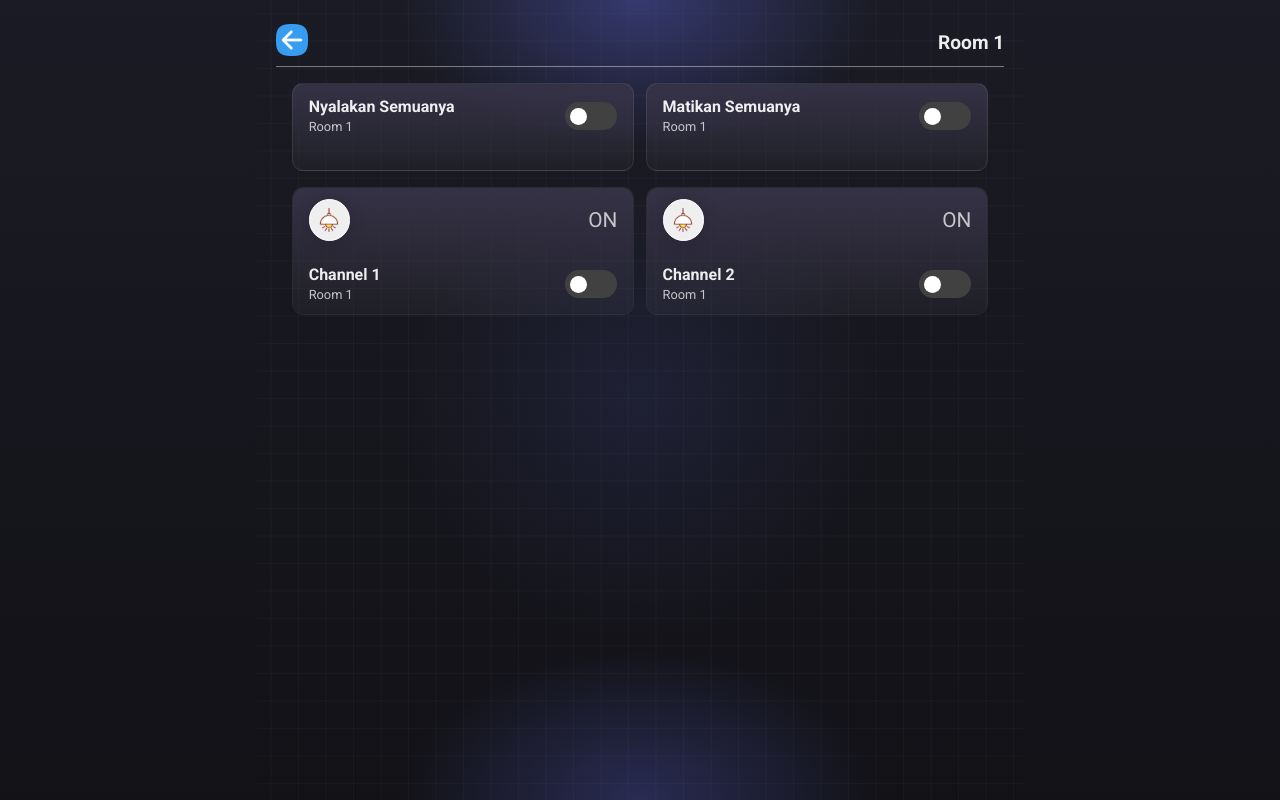
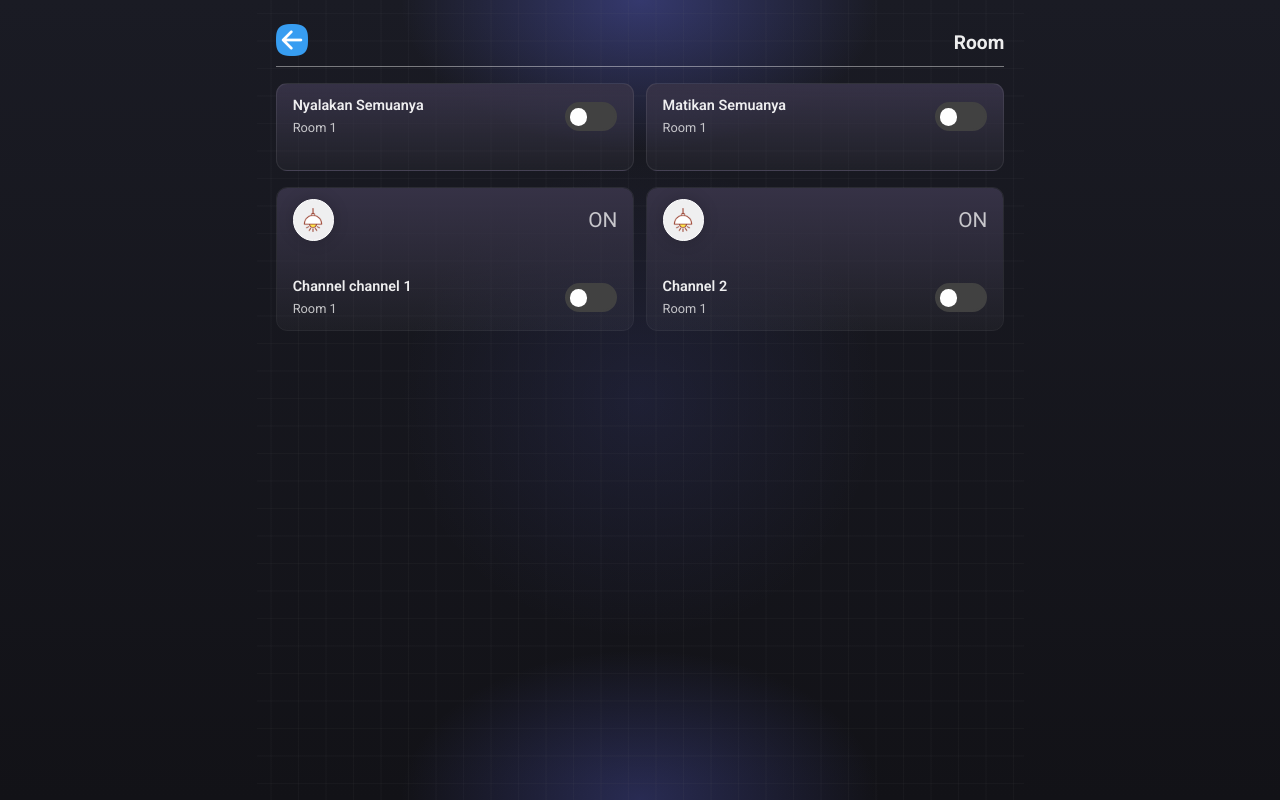
Before and after one commit to RikoAgung441/ESPHome, a plain HTML site: page data/room.html in a window 1280 px wide. Drawn offline with Linux system fonts and the light colour scheme.

Commit message:
js file room

```diff
--- a/data/room.css
+++ b/data/room.css
@@ -1,11 +1,11 @@
 .main_room {
   margin-top: 1rem;
-  padding: 0 .5rem;
+  /* padding: 0 .5rem; */
 }
 
 .channel_container {
   margin-top: 1rem;
-  padding: 0 .5rem;
+  /* padding: 0 .5rem; */
   display: grid;
   grid-template-columns: repeat(2, 1fr);
   gap: .7rem;
@@ -20,7 +20,7 @@
 
 .channel {
   border-radius: .7rem;
-  height: 8rem;
+  height: 9rem;
   border: 1px solid var(--muted);
   position: relative;
   overflow: hidden;
@@ -76,10 +76,18 @@
 }
 
 .channel_content {
+  /* border: 1px solid var(--muted); */
   padding: .8rem 1rem;
   display: flex;
   align-items: center;
   justify-content: space-between;
+}
+
+.channel_name h3 {
+  font-size: .9em;
+  font-weight: 600;
+  color: var(--white);
+  margin-bottom: .2rem;
 }
 
 .channel_name span {
--- a/data/room.html
+++ b/data/room.html
@@ -14,7 +14,7 @@
       <nav class="navbar">
         <a href="./index.html" class="btn_back"><img class="icon_back"
             src="./asset/back.png" alt="back"></a>
-        <h1>Room 1</h1>
+        <h1 class="title">Room</h1>
       </nav>
       <main class="main_room">
         <section class="channel_container">
@@ -54,7 +54,7 @@
               </div>
               <div class="channel_content">
                 <div class="channel_name">
-                  <h3>Channel 1</h3>
+                  <h3>Channel channel 1</h3>
                   <span>Room 1</span>
                 </div>
                 <label class="switch">
--- a/data/room.js
+++ b/data/room.js
@@ -1,4 +1,10 @@
-const urlParams = new URLSearchParams(window.location.search)
-const room = urlParams.get("room")
+const setTitle = () => {
+	const urlParams = new URLSearchParams(window.location.search)
+	const room = urlParams.get("room")
+	const titleRoom = room ? `Room ${room}` : "Room"
+	document.querySelector(".title").innerText = titleRoom
+}
 
-console.log(room)
+document.addEventListener("DOMContentLoaded", () => {
+	setTitle()
+})
```
Also changed, not shown: data/lamp.html (deleted, +0 -18 lines).
